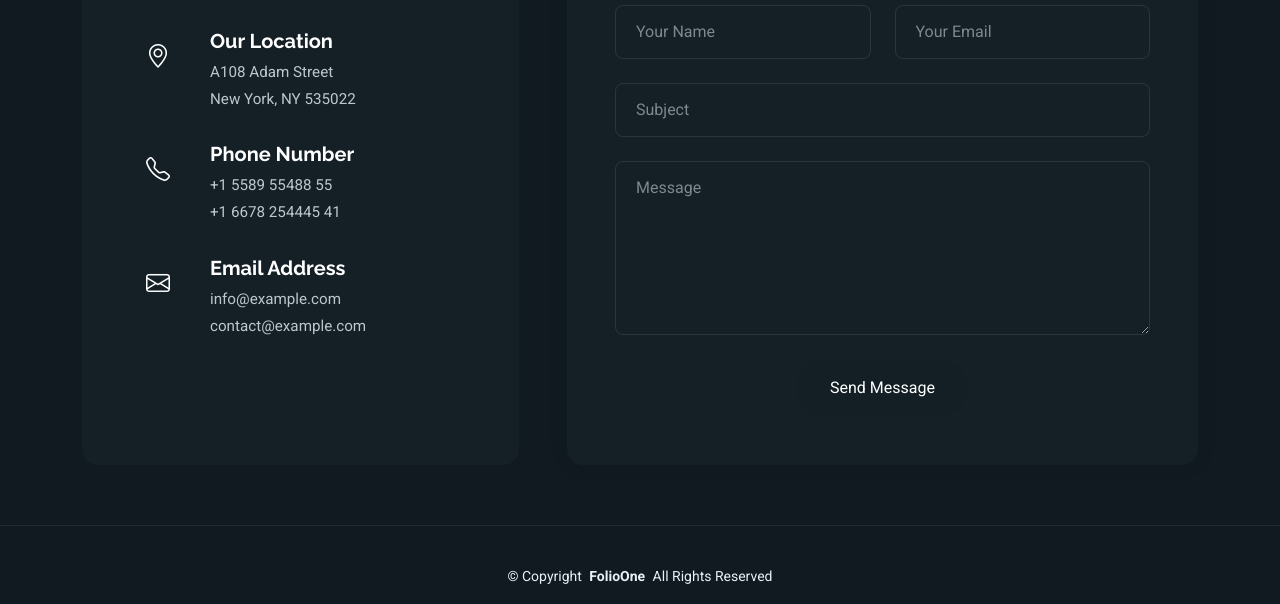
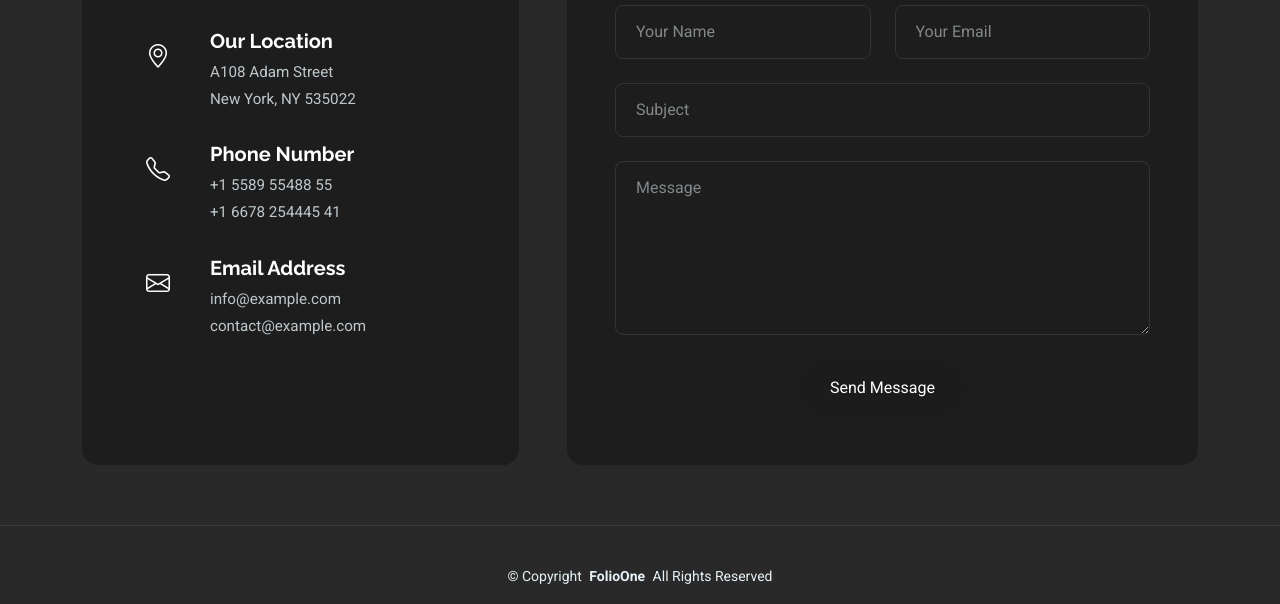
Before and after one commit to EddysonA15/codED, a plain HTML site: page contact.html in a window 1280 px wide. Shown: the part 537-1141 px from the top of the page. Drawn offline with Linux system fonts and the light colour scheme.

Commit message:
`Update CSS variables for colors and backgrounds`

```diff
--- a/assets/css/main.css
+++ b/assets/css/main.css
@@ -7,36 +7,36 @@
 
 /* Global Colors - The following color variables are used throughout the website. Updating them here will change the color scheme of the entire website */
 :root {
-  --background-color: #101a20; /* Background color for the entire website, including individual sections */
+  --background-color: #292929; /* Background color for the entire website, including individual sections */
   --default-color: #e7f2f7; /* Default color used for the majority of the text content across the entire website */
   --heading-color: #ffffff; /* Color for headings, subheadings and title throughout the website */
-  --accent-color: #1387c1; /* Accent color that represents your brand on the website. It's used for buttons, links, and other elements that need to stand out */
-  --surface-color: #141f26; /* The surface color is used as a background of boxed elements within sections, such as cards, icon boxes, or other elements that require a visual separation from the global background. */
-  --contrast-color: #ffffff; /* Contrast color for text, ensuring readability against backgrounds of accent, heading, or default colors. */
+  --accent-color: #ffde59; /* Accent color that represents your brand on the website. It's used for buttons, links, and other elements that need to stand out */
+  --surface-color: #1d1d1d; /* The surface color is used as a background of boxed elements within sections, such as cards, icon boxes, or other elements that require a visual separation from the global background. */
+  --contrast-color: #000000; /* Contrast color for text, ensuring readability against backgrounds of accent, heading, or default colors. */
 }
 
 /* Nav Menu Colors - The following color variables are used specifically for the navigation menu. They are separate from the global colors to allow for more customization options */
 :root {
   --nav-color: #ffffff;  /* The default color of the main navmenu links */
-  --nav-hover-color: #1387c1; /* Applied to main navmenu links when they are hovered over or active */
-  --nav-mobile-background-color: #213642; /* Used as the background color for mobile navigation menu */
-  --nav-dropdown-background-color: #051117; /* Used as the background color for dropdown items that appear when hovering over primary navigation items */
+  --nav-hover-color: #ffde59; /* Applied to main navmenu links when they are hovered over or active */
+  --nav-mobile-background-color: #6d5f26; /* Used as the background color for mobile navigation menu */
+  --nav-dropdown-background-color: #1d1d1d; /* Used as the background color for dropdown items that appear when hovering over primary navigation items */
   --nav-dropdown-color: #e7f2f7; /* Used for navigation links of the dropdown items in the navigation menu. */
-  --nav-dropdown-hover-color: #1387c1; /* Similar to --nav-hover-color, this color is applied to dropdown navigation links when they are hovered over. */
+  --nav-dropdown-hover-color: #ffde59; /* Similar to --nav-hover-color, this color is applied to dropdown navigation links when they are hovered over. */
 }
 
 /* Color Presets - These classes override global colors when applied to any section or element, providing reuse of the sam color scheme. */
 
 .light-background {
-  --background-color: #142027;
-  --surface-color: #325264;
+  --background-color: #1d1d1d;
+  --surface-color: #363535;
 }
 
 .dark-background {
-  --background-color: #0b1419;
+  --background-color: #1d1d1d;
   --default-color: #ffffff;
   --heading-color: #ffffff;
-  --surface-color: #252525;
+  --surface-color: #242424;
   --contrast-color: #ffffff;
 }
 
@@ -193,7 +193,7 @@ h6 {
 /* Global Header on Scroll
 ------------------------------*/
 .scrolled .header {
-  --background-color: rgba(16, 26, 32, 0.9);
+  --background-color: rgba(19, 19, 19, 0.9);
 }
 
 /*--------------------------------------------------------------
@@ -2693,7 +2693,7 @@ section,
 }
 
 .contact .info-box h3 {
-  color: var(--contrast-color);
+  color: var(--heading-color);
   font-size: 2rem;
   margin-bottom: 1rem;
 }
@@ -2710,7 +2710,7 @@ section,
 }
 
 .contact .info-box a {
-  color: var(--contrast-color);
+  color: var(--heading-color);
 }
 
 @media (max-width: 992px) {
@@ -2743,7 +2743,7 @@ section,
 
 .contact .info-item .icon-box i {
   font-size: 1.5rem;
-  color: var(--contrast-color);
+  color: var(--heading-color);
 }
 
 .contact .info-item:hover .icon-box {
@@ -2751,7 +2751,7 @@ section,
 }
 
 .contact .info-item .content h4 {
-  color: var(--contrast-color);
+  color: var(--heading-color);
   font-size: 1.25rem;
   margin-bottom: 0.5rem;
   font-weight: 700;
@@ -2818,7 +2818,7 @@ section,
 
 .contact .contact-form .btn {
   background-color: color-mix(in srgb, var(--surface-color), transparent 80%);
-  color: var(--contrast-color);
+  color: var(--heading-color);
   padding: 1rem 2rem;
   border-radius: 2rem;
   display: inline-flex;
```
